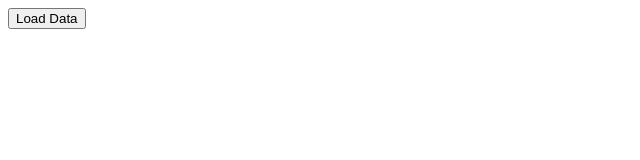
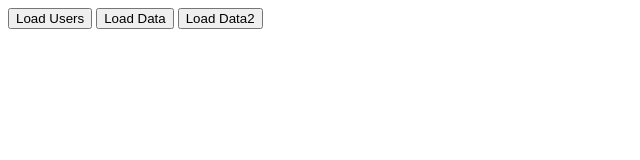
Before and after one commit to sadhin28/Explore-Api, a plain HTML site: page index.html in a window 1280 px wide. Shown: the whole page, without its empty margins (0-640 px from the left). Drawn offline with Linux system fonts and the light colour scheme.

Commit message:
fetch kora sikhlam

```diff
--- a/index.html
+++ b/index.html
@@ -6,7 +6,10 @@
     <title>Explore-Api</title>
 </head>
 <body>
+    <button onclick="loadUsers()">Load Users</button>
     <button onclick="loadData()">Load Data</button>
+    <button onclick="loadData2()">Load Data2</button>
+    <script src="js/app.js"></script>
     <script src="js/fetch.js"></script>
 </body>
 </html>
--- /dev/null
+++ b/js/app.js
@@ -0,0 +1,11 @@
+function  loadData2(){
+    fetch('https://jsonplaceholder.typicode.com/todos/1')
+    .then(res => res.json())
+    .then(json => console.log(json))
+
+}
+function  loadUsers(){
+    fetch('https://jsonplaceholder.typicode.com/users')
+    .then(res => res.json())
+    .then(data => console.log(data))
+}
```
